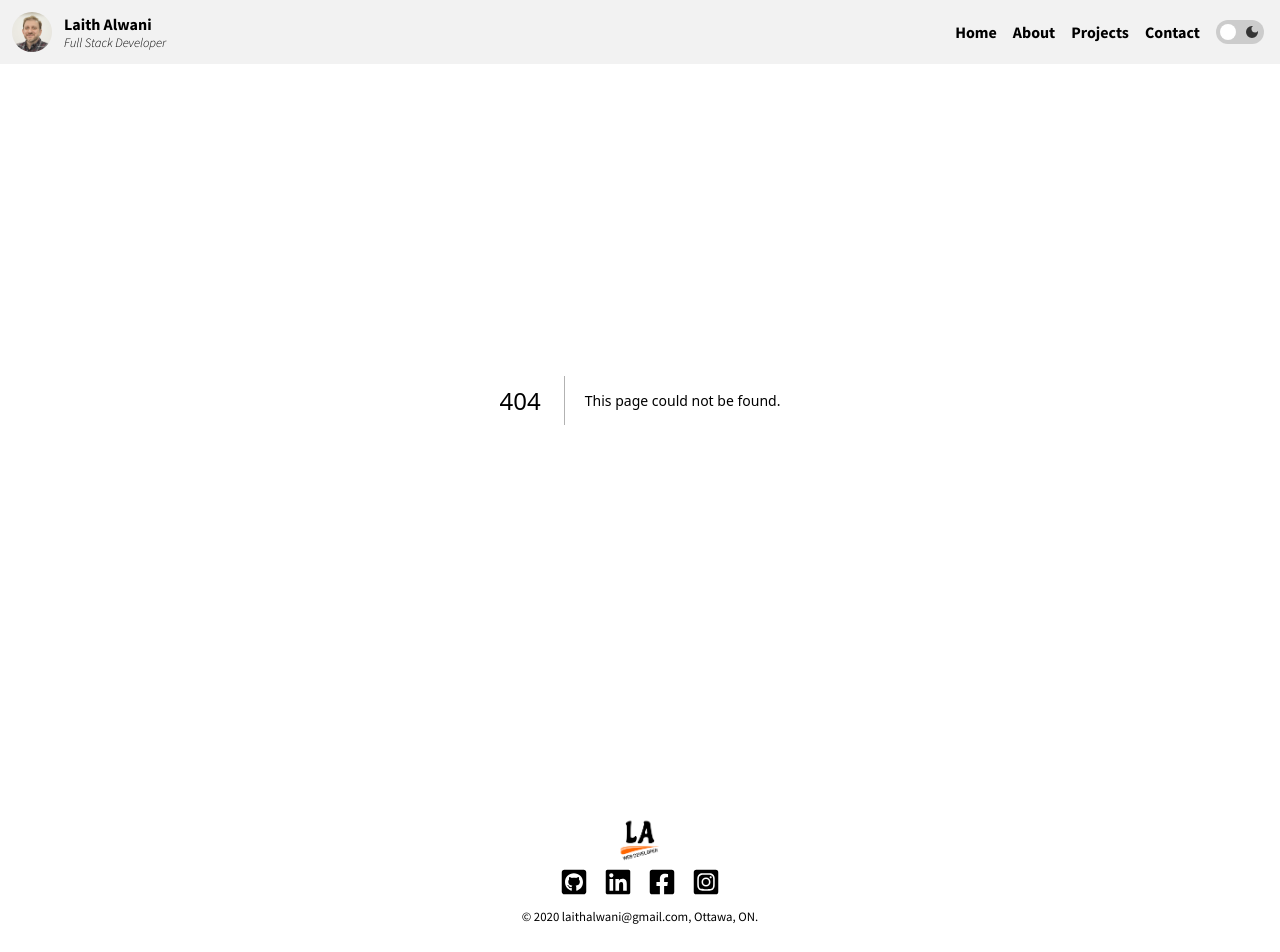
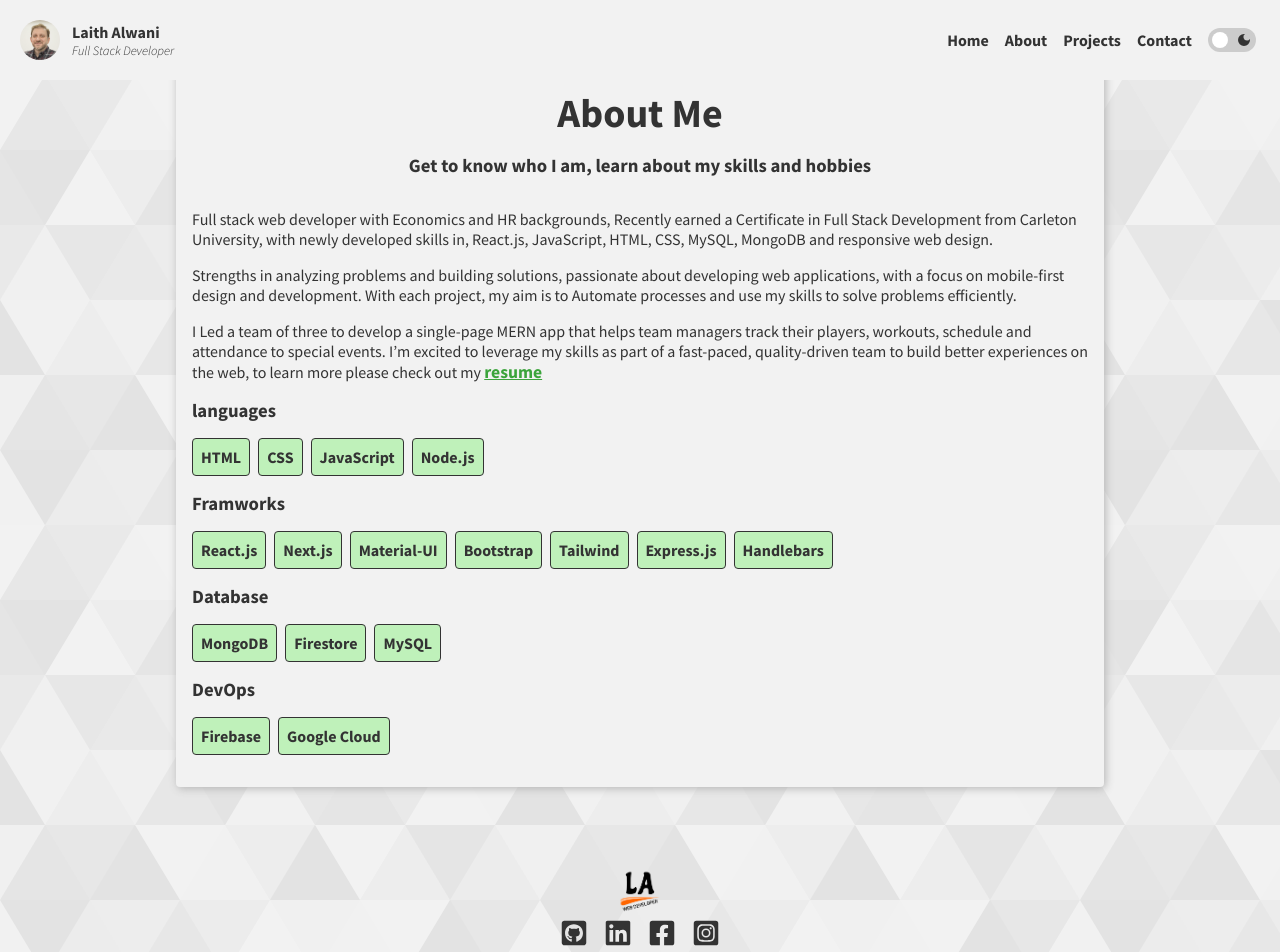
Before and after one commit to LaithAlwani/LaithAlwani, a Next.js app: page /about in a window 1280 px wide. Before the commit this address had no page. Shown: the top 952 px of the page. Built offline with nearby package versions, Linux system fonts and the light colour scheme.

Commit message:
migrated project to next 13.5

```diff
--- a/components/Contact.jsx
+++ b/app/contact/page.js
@@ -1,5 +1,6 @@
+"use client"
 import { useState } from "react";
-import Header from "./Header";
+import Header from "../../components/Header";
 
 export default function Contact() {
   const [name, setName] = useState("");
@@ -58,7 +59,7 @@ export default function Contact() {
         header="contact"
         subHeader="Feel free to contact me by filling out the form below and I will get back to you as soon as I can"
       />
-        <form onSubmit={handleSubmit} autocomplete="off">
+        <form onSubmit={handleSubmit} autoComplete="off">
           {error && <div className="message error">{error}</div>}
           {success && <div className="message success">{success}</div>}
           <label htmlFor="name">Name</label>
--- a/styles/globals.css
+++ b/app/globals.css
@@ -9,7 +9,6 @@
   --background-color: var(--la-off-white);
   --background-accent: #b5b5b5;
   --font-color: var(--la-black);
-  /* background by SVGBackgrounds.com */
   --svg-background:url("/images/bg-white.svg");
 }
 
@@ -67,7 +66,7 @@ label{
 
 .section {
   max-width: 60rem;
-  min-height: 100vh;
+  min-height: 88vh;
   padding-block: 4rem;
   padding-inline: 1rem;
   margin-inline: auto;
@@ -106,7 +105,7 @@ label{
 nav {
   background-color: var(--background-color);
   position: fixed;
-  padding: 0.5rem;
+  padding: 1rem;
   width: 100%;
   left: 0;
   display: flex;
@@ -118,6 +117,8 @@ nav {
 nav a:hover,
 nav a:focus {
   color: var(--la-light-green);
+  background-color: var(--la-black);
+  border-radius: 0.5rem;
 }
 
 .logo {
@@ -284,7 +285,7 @@ textarea {
   margin-block-start: 0.5rem;
   margin-block-end: 2rem;
   padding: 0.5rem;
-  background-color: var(--background-accent);
+  background-color: #fff;
 }
 textarea {
   height: 100px;
@@ -295,7 +296,6 @@ textarea {
 input[type="text"]:focus,
 textarea:focus {
   outline: none;
-  /* border: 0.1rem solid; */
   box-shadow: 0.1rem 0.1rem 0.25rem var(--background-accent);
 }
 
@@ -429,6 +429,11 @@ input:checked + .slider {
   background-color: var(--background-accent);
 }
 
+input::placeholder,
+textarea::placeholder{
+  color: var(--la-dark-gray);
+}
+
 .slider.round {
   border-radius: 1rem;
 }
--- /dev/null
+++ b/app/layout.js
@@ -0,0 +1,52 @@
+import Head from "next/head";
+import Image from "next/image";
+import Navbar from "../components/layout/navbar";
+import socialLinksList from "../utils/SocialLinksList";
+import SocialLink from "../components/ui/SocialLink";
+import "./globals.css";
+
+export const metadata = {
+  title: "Laith Alwani",
+  description: "Desinge the next great web site",
+};
+
+export default function RootLayout({ children }) {
+  return (
+    // <Head>
+    //       <title>Laith Alwani - Full Stack Web Developer 3+ years experience</title>
+    //       <meta name="author" content="Laith Alwani, laithalwani@gmail.com"></meta>
+    //       <meta
+    //         name="description"
+    //         content="01/27/2022 - A Full Stack web developer with 3+ years of experience, agile scrum, MVC structure works with React js, and Node js and non-SQL database "
+    //       />
+    //       <meta name="keywords" content="html, css, javascript, web development, react js" />
+    //       <meta name="theme-color" content="#f2f2f2"></meta>
+    //       <link rel="icon" href="images/favicon.ico" />
+    //       <link rel="apple-touch-icon" href="/images/logo.png" />
+    //       <link rel="andriod-touch-icon" href="/images/logo.png" />
+    //     </Head>
+    <html lang="en">
+      <body>
+        <Navbar />
+        <div className="content">{children}</div>
+        <Footer />
+      </body>
+    </html>
+  );
+}
+
+const Footer = () => {
+  return (
+    <footer>
+      <Image src="/images/logo_300dpi.png" width={48} height={48} alt="logo" />
+      <ul>
+        {socialLinksList.map((link, i) => (
+          <li key={i}>
+            <SocialLink link={link} />
+          </li>
+        ))}
+      </ul>
+      <span>© 2020 laithalwani@gmail.com, Ottawa, ON.</span>
+    </footer>
+  );
+};
--- a/components/Projects.jsx
+++ b/app/projects/page.js
@@ -1,12 +1,10 @@
 import Image from "next/image";
-import { projects } from "../utils/Projects";
-import Header from "./Header";
+import { projects } from "../../utils/Projects";
+import Header from "../../components/Header";
 
 export default function Projects() {
   return (
     <section className="section" id="projects">
-      {/* <Image src="/images/green-bg.svg" alt="" fill objectFit="cover" /> */}
-
       <div className="container">
         <Header
           header="Projects"
--- a/components/layout/layout.js
+++ /dev/null
@@ -1,39 +0,0 @@
-import Head from "next/head"
-import Navbar from "./navbar";
-import Image from "next/image";
-import socialLinksList from "../../utils/SocialLinksList";
-import SocialLink from "../ui/SocialLink";
-
-export default function Layout({ children }) {
-  return (
-    <div id="main">
-      <Head>
-        <title>Laith Alwani - Full Stack Web Developer 3+ years experience</title>
-        <meta name="author" content="Laith Alwani, laithalwani@gmail.com"></meta>
-        <meta name="description" content="01/27/2022 - A Full Stack web developer with 3+ years of experience, agile scrum, MVC structure works with React js, and Node js and non-SQL database " />
-        <meta name="keywords" content="html, css, javascript, web development, react js"/>
-        <meta name="theme-color" content="#f2f2f2"></meta>
-        <link rel="icon" href="images/favicon.ico" />
-        <link rel="apple-touch-icon" href="/images/logo.png" />
-        <link rel="andriod-touch-icon" href="/images/logo.png" />
-      </Head>
-      <Navbar />
-      <div className="content">{children}</div>
-      <Footer />
-    </div>
-  );
-}
-
-const Footer = () => {
-  return (
-    <footer>
-      <Image src="/images/logo_300dpi.png" width={48} height={48} alt="logo" />
-      <ul>
-       {socialLinksList.map((link, i)=>(
-          <li key={i}><SocialLink link={link}/></li>
-        ))}
-      </ul>
-      <span>© 2020 laithalwani@gmail.com, Ottawa, ON.</span>
-    </footer>
-  );
-}
--- a/components/layout/navbar.js
+++ b/components/layout/navbar.js
@@ -1,3 +1,4 @@
+"use client"
 import Link from "next/link";
 import Image from "next/image";
 import { useEffect, useRef, useState, useCallback } from "react";
@@ -63,10 +64,10 @@ export default function Navbar() {
 const NavLinks = () => {
   return (
     <>
-      <a href="#home">Home</a>
-      <a href="#about">About</a>
-      <a href="#projects">Projects</a>
-      <a href="#contact">Contact</a>
+      <Link href="/">Home</Link>
+      <Link href="about">About</Link>
+      <Link href="projects">Projects</Link>
+      <Link href="contact">Contact</Link>
     </>
   );
 };
--- a/pages/_app.js
+++ /dev/null
@@ -1,12 +0,0 @@
-import "../styles/globals.css";
-import Layout from "../components/layout/layout"
-
-function MyApp({ Component, pageProps }) {
-  return (
-    <Layout>
-      <Component {...pageProps} />
-    </Layout>
-  );
-}
-
-export default MyApp;
--- a/pages/api/hello.js
+++ /dev/null
@@ -1,5 +0,0 @@
-// Next.js API route support: https://nextjs.org/docs/api-routes/introduction
-
-export default function handler(req, res) {
-  res.status(200).json({ name: 'John Doe' })
-}
```
Also changed, not shown: app/about/page.js (renamed from components/About.jsx, +11 -12 lines), app/page.js (renamed from components/Main.jsx, +6 -6 lines), pages/index.js (deleted, +0 -15 lines), styles/Home.module.css (deleted), 1 other file (tests, documents, lock files or other folders).
